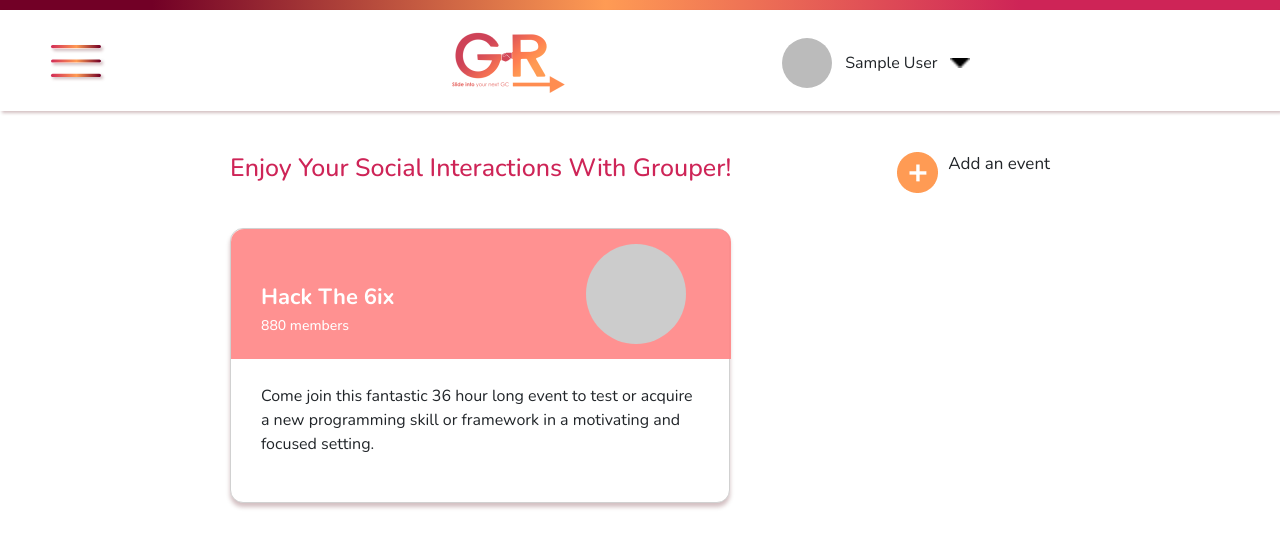
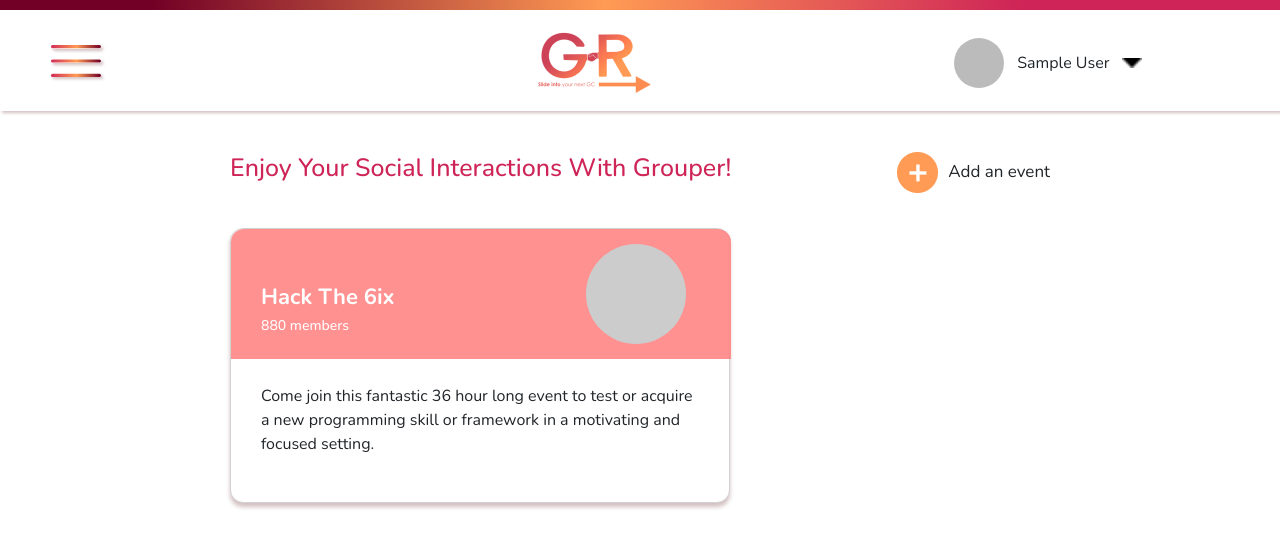
Before and after one commit to MJAlconcel8/GROUPERHackThe6IX, a React (Create React App) app: page /homepage in a window 1280 px wide. Shown: the top 548 px of the page. Built offline with nearby package versions, Linux system fonts and the light colour scheme; no server answers; sample sign-in values are in the browser's storage.

Commit message:
Styled Dropdown Menu Position
Styled Dropdown Menu Position

```diff
--- a/src/index.css
+++ b/src/index.css
@@ -151,10 +151,7 @@
 	display: flex;
 	align-items: center;
 	justify-content: space-between;
-	padding-top: 20px;
-	padding-left: 50px;
-	padding-right: 100px;
-	padding-bottom: 15px;
+	padding: 20px 50px 15px;
 	background: rgba(255, 255, 255, 0.01);
 	box-shadow: 2px 2px 3px rgba(79, 0, 11, 0.25);
 }
@@ -167,6 +164,7 @@
 	display: flex;
 	align-items: center;
 	justify-content: space-evenly;
+	margin-right: -13em;
 }
 
 .dropdown {
@@ -206,6 +204,10 @@
 	font-size: 17px;
 	gap: 10px;
 	font-family: "Nunito";
+}
+
+.add-event-text {
+	margin: 0;
 }
 
 .username {
@@ -272,14 +274,28 @@
 	box-shadow: 2px 2px 3px rgba(79, 0, 11, 0.25);
 }
 
-.dropdown-menu {
-	position: absolute;
+.dropdown-menuu {
+	position: relative;
+	display: inline-block;
+
 }
 
 .dropdownMenu {
+	position: absolute;
+	top: 50px;
+	right: 120px;
 	background-color: #FF9042;
-	width: 145px;
+	color: white;
+	width: 165px;
 	height: 100px;
+	border-radius: 10px;
+	text-align: center;
+	margin-right: 60px;
+	box-shadow: 2px 2px 3px rgba(79, 0, 11, 0.25);
+}
+
+.dropdownMenu p {
+	margin-top: 1em;
 }
 
 .carousel .carousel-indicators button {
```
